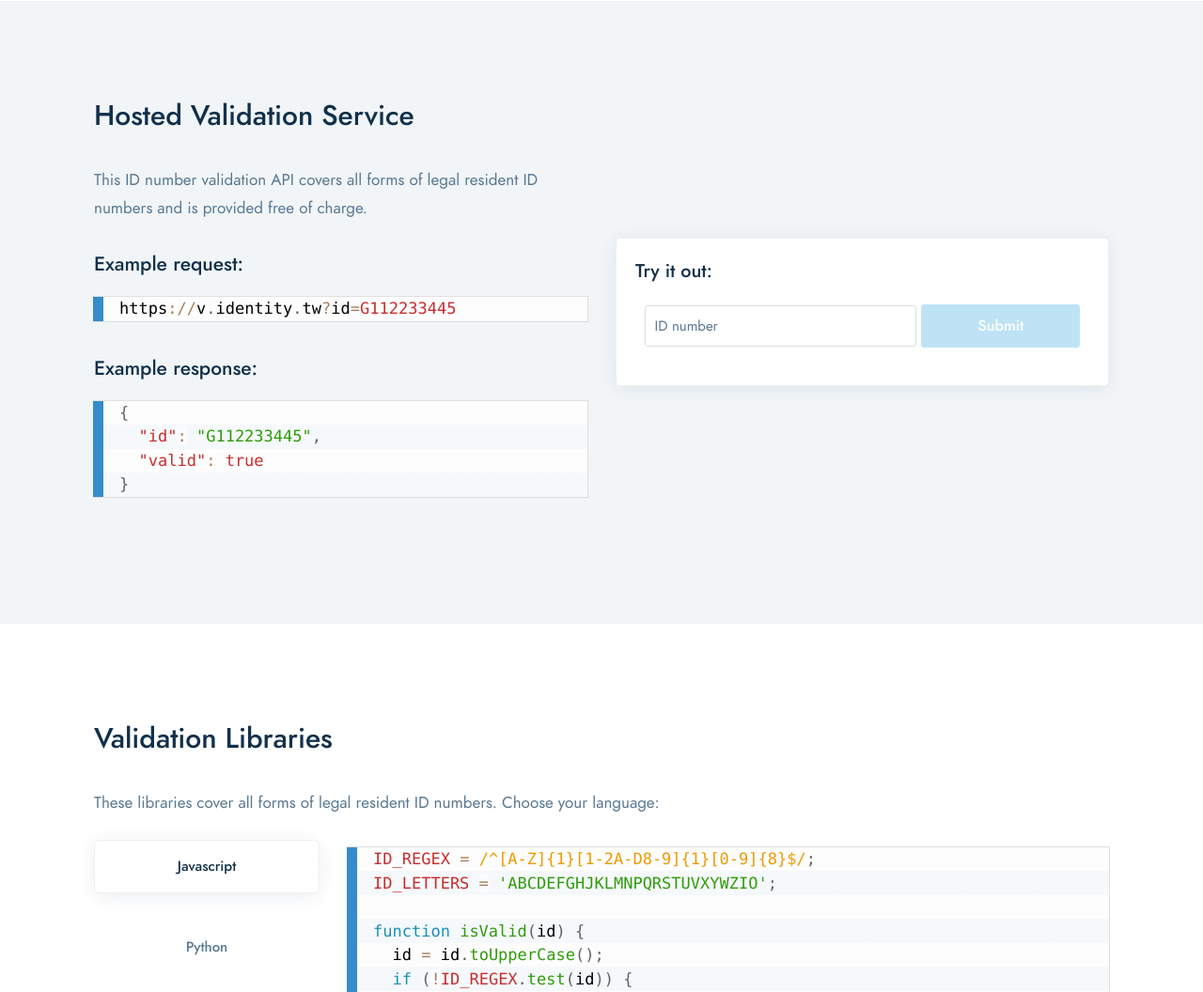
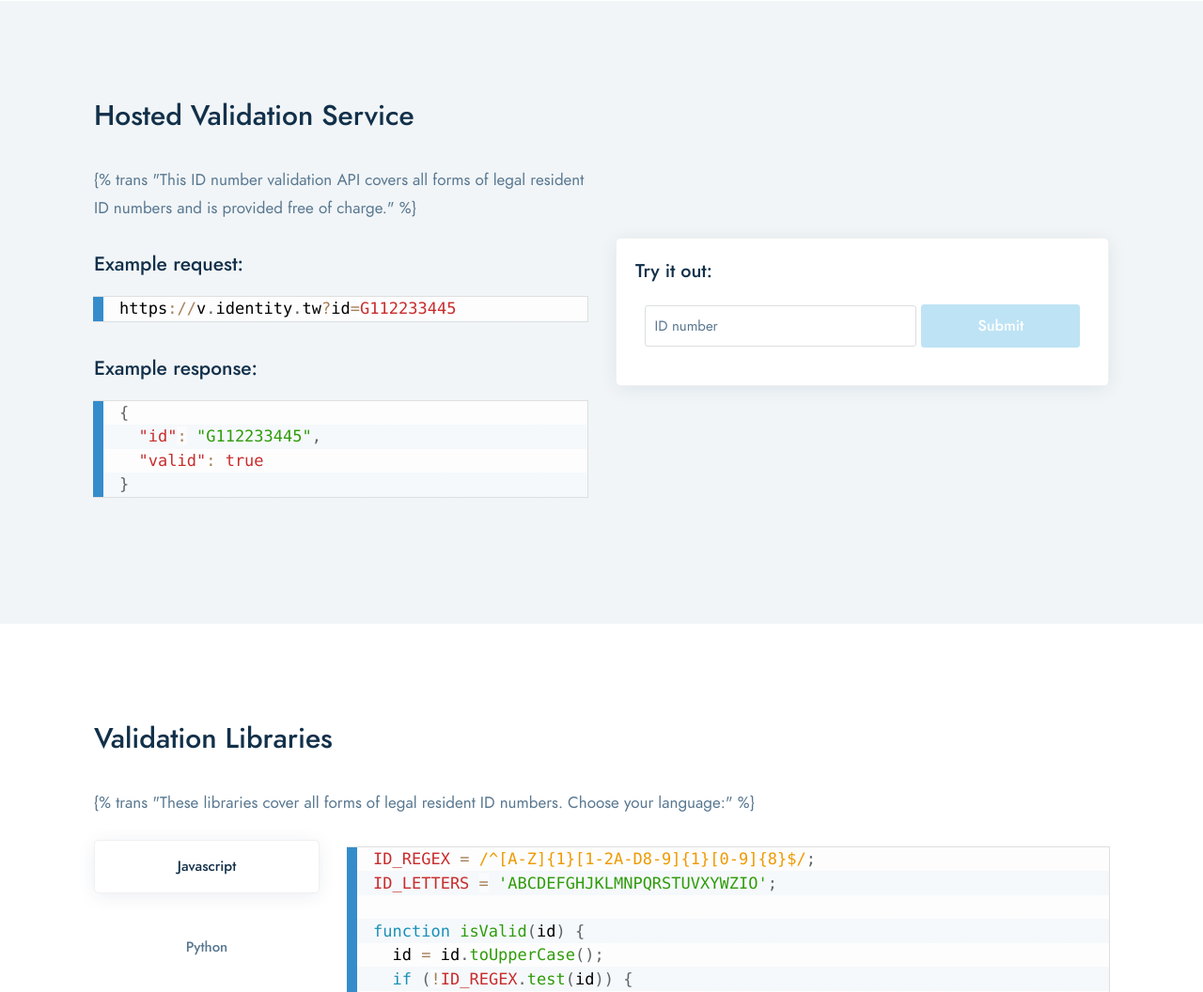
Before and after one commit to bhomnick/identitytw, a Django app: template identity/templates/homepage.html in a window 1280 px wide. Shown: the part 994-2050 px from the top of the page at 94% size. Run offline with Django 3.2, Linux system fonts and the light colour scheme; the template is opened without the code that fills it, so the values that code supplies are empty; some libraries are stand-ins or nearby versions; some web fonts are replaced.

Commit message:
Add translation markings to template
This commit enables translation markings to the homepage template
and generates the messages, ready for translations.

Our target language is zh-hant-tw, so settings updated to reflect
that.

```diff
--- a/identity/templates/homepage.html
+++ b/identity/templates/homepage.html
@@ -1,3 +1,4 @@
+{% load i18n %}
 {% load static %}
 
 <!DOCTYPE html>
@@ -6,7 +7,7 @@
   <meta charset="utf-8">
   <meta http-equiv="X-UA-Compatible" content="IE=edge">
   <meta name="viewport" content="width=device-width, initial-scale=1">
-  <title>Inclusive Taiwan Identification Number Validation</title>
+  <title>{% trans "Inclusive Taiwan Identification Number Validation" %}</title>
   <meta name="description" content="">
   <script src="{% static 'scripts/jquery.min.js' %}"></script>
   <script src="{% static 'scripts/main.js' %}"></script>
@@ -32,10 +33,10 @@
             <hr class="space" />
             <hr class="space-lg" />
             <h1>
-              Inclusive Taiwan Identification Number Validation
+              {% trans "Inclusive Taiwan Identification Number Validation" %}
             </h1>
             <p>
-              Tools for ensuring everyone has equal access to online services and platforms.
+              {% trans "Tools for ensuring everyone has equal access to online services and platforms." %}
             </p>
           </div>
           <div class="col-lg-6 hidden-md" style="width: 100%; height: 100%; background-image: url({% static 'media/phone-wall2.png' %}); background-position: 0 -100px; background-size: 650px;"></div>
@@ -51,8 +52,8 @@
 								<div class="cnt-box cnt-box-top-icon align-center" data-href="#">
 									<i class="im-cloud"></i>
 									<div class="caption">
-										<h2>Validation API</h2>
-										<p>Free hosted validation service</p>
+										<h2>{% trans "Validation API" %}</h2>
+										<p>{% trans "Free hosted validation service" %}</p>
 									</div>
 								</div>
 							</td>
@@ -60,8 +61,8 @@
 								<div class="cnt-box cnt-box-top-icon align-center" data-href="#">
 									<i class="im-library-2"></i>
 									<div class="caption">
-										<h2>Libraries</h2>
-										<p>Validation libraries for major software languages</p>
+										<h2>{% trans "Libraries" %}</h2>
+										<p>{% trans "Validation libraries for major software languages" %}</p>
 									</div>
 								</div>
 							</td>
@@ -69,8 +70,8 @@
 								<div class="cnt-box cnt-box-top-icon align-center" data-href="#">
 									<i class="im-spell-check"></i>
 									<div class="caption">
-										<h2>Transparency Report</h2>
-										<p>See how online platforms compare</p>
+										<h2>{% trans "Transparency Report" %}</h2>
+										<p>{% trans "See how online platforms compare" %}</p>
 									</div>
 								</div>
 							</td>
@@ -83,17 +84,17 @@
 			<div class="container">
 				<div class="row  align-items-center">
 					<div class="col-lg-6" data-anima="fade-left" data-time="1000">
-						<h2 id="validation-service">Hosted Validation Service</h2>
+						<h2 id="validation-service">{% trans "Hosted Validation Service" %}</h2>
 						<p>
-							This ID number validation API covers all forms of legal resident
-							ID numbers and is provided free of charge.
+							{% trans "This ID number validation API covers all forms of legal resident
+							ID numbers and is provided free of charge." %}
 						</p>
 
-						<h3>Example request:</h3>
+						<h3>{% trans "Example request:" %}</h3>
 
 						<pre><code class="language-js">https://v.identity.tw?id=G112233445</code></pre>
 
-						<h3>Example response:</h3>
+						<h3>{% trans "Example response:" %}</h3>
 
 						<pre><code class="language-json">{
   "id": "G112233445",
@@ -102,16 +103,16 @@
 					</div>
 					<div class="col-lg-6 api" data-anima="fade-right" data-time="1000">
 					  <div class="cnt-box boxed try-it">
-              <h3>Try it out:</h3>
+              <h3>{% trans "Try it out:" %}</h3>
               <form class="from-box form-inline">
                 <input id="id" name="id" placeholder="ID number" class="input-text">
                 <button class="btn btn-sm" type="submit" id="api-submit" disabled>Submit</button>
               </form>
 
               <div id="api-example" style="display: none;">
-                <h4>Request:</h4>
+                <h4>{% trans "Request:" %}</h4>
                 <pre id="api-request"><code class="language-http"></code></pre>
-                <h4>Response:</h4>
+                <h4>{% trans "Response:" %}</h4>
                 <pre id="api-response"><code class="language-json"></code></pre>
               </div>
             </div>
@@ -121,9 +122,9 @@
 		</section>
 		<section class="section-base section-libraries">
       <div class="container">
-        <h2 id="validation-libraries">Validation Libraries</h2>
-        <p>These libraries cover all forms of legal resident ID numbers. Choose
-        your language:</p>
+        <h2 id="validation-libraries">{% trans "Validation Libraries" %}</h2>
+        <p>{% trans "These libraries cover all forms of legal resident ID numbers. Choose
+        your language:" %}</p>
         <div class="library-languages tab-box tab-vertical" data-tab-anima="fade-in">
           <ul class="tab-nav">
             <li class="active"><a href="#">Javascript</a></li>
@@ -279,16 +280,16 @@ function isValid($id_no)
 			<div class="container">
 			  <div class="row">
           <div class="col-lg-12">
-            <h2 id="transparency-report">Transparency Report</h2>
-            <p>See how online service providers compare.</p>
+            <h2 id="transparency-report">{% trans "Transparency Report" %}</h2>
+            <p>{% trans "See how online service providers compare." %}</p>
             <table class="report-table table table-border">
               <thead>
                 <tr>
                   <th></th>
-                  <th>Category</th>
-                  <th>Updated</th>
-                  <th>Score</th>
-                  <th>Details</th>
+                  <th>{% trans "Category" %}</th>
+                  <th>{% trans "Updated" %}</th>
+                  <th>{% trans "Score" %}</th>
+                  <th>{% trans "Details" %}</th>
                 </tr>
               </thead>
               <tbody>
```
Also changed, not shown: identity/identity/settings.py (+10 -0 lines), identity/locale/zh-hant-tw/LC_MESSAGES/django.po (added).
